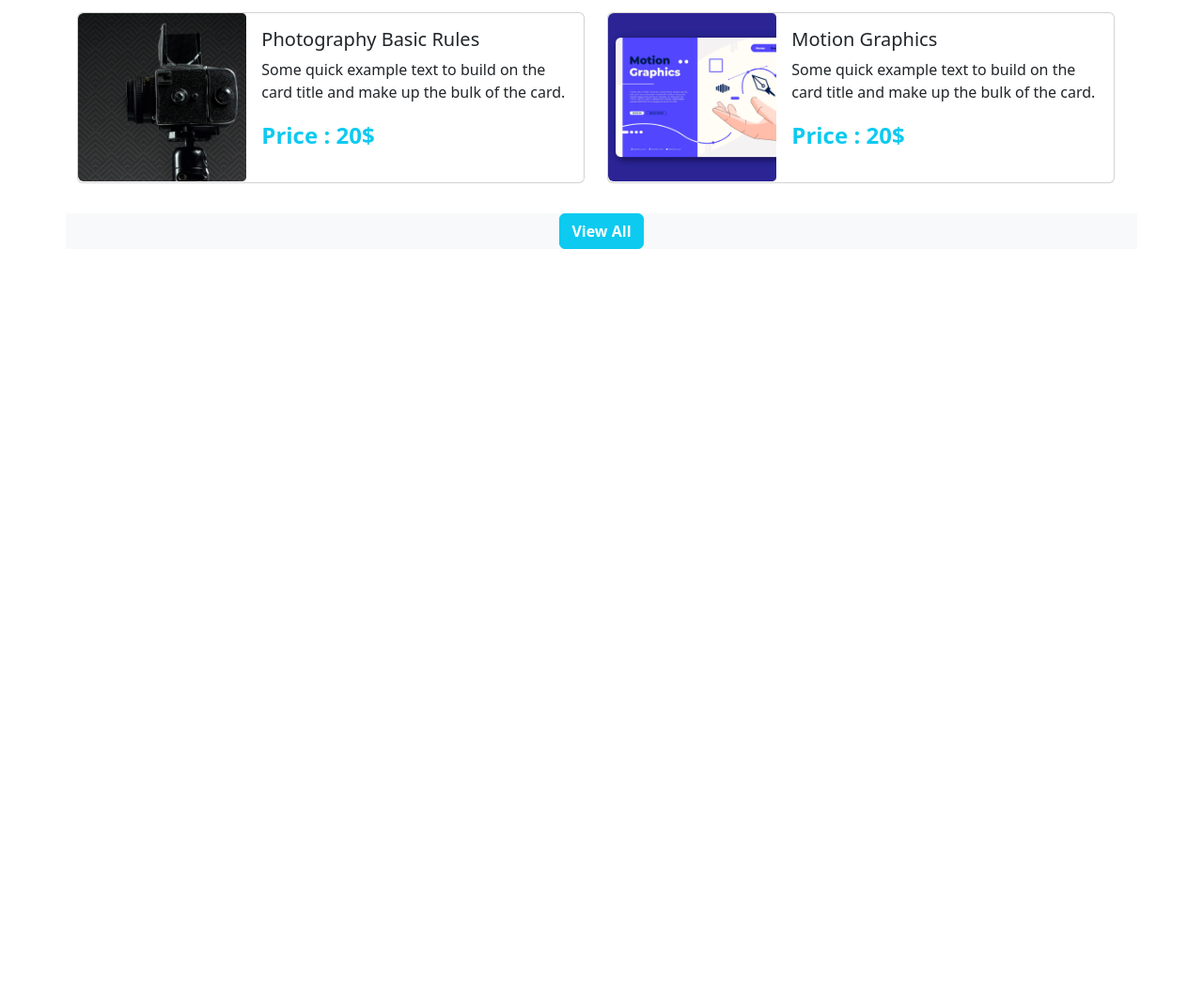
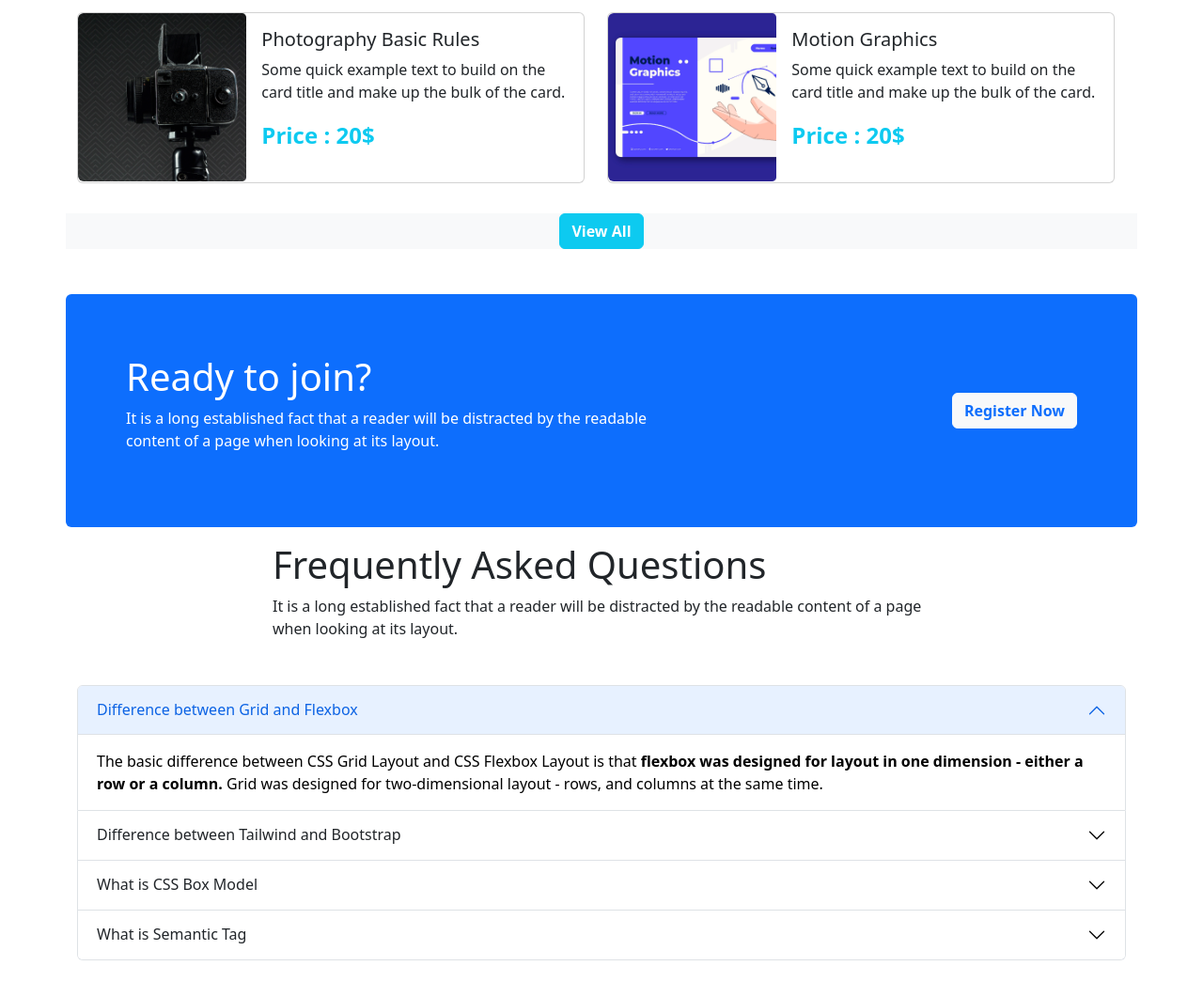
Before and after one commit to rifat1896129/assignment-3, a plain HTML site: page index.html in a window 1280 px wide. Shown: the part 1351-2412 px from the top of the page at 94% size. Before the commit the page ends 1616 px from the top, so only its background shows below. Drawn offline with nearby package versions, Linux system fonts and the light colour scheme; files that its build step writes are made by us from their sources.

Commit message:
done accordion

```diff
--- a/bootstrap/style.css
+++ /dev/null
@@ -1,5 +0,0 @@
-.navbar-nav.navbar-center {
-    position: absolute;
-    left: 50%;
-    transform: translatex(-50%);
-}
--- a/index.html
+++ b/index.html
@@ -183,7 +183,7 @@
         </div>
       </div>
 </div>
-<div class="container bg-light">
+<div class="container bg-light mb-5">
     <div class="col-md-12 text-center">
         <button type="button" class="btn btn-info text-white fw-bold">View All</button>
 
@@ -191,6 +191,74 @@
 </div>
 
 </section>
+<div class=" container text-bg-primary p-3 d-flex justify-content-between align-items-center rifat mb-3 rounded">
+    <div class="p-5">
+        <h1>Ready to join?</h1>
+        <p>It is a long established fact that a reader will be distracted by the readable <br> content of a page when looking at its layout.</p>
+    </div>
+    <div class="reg-button p-5">
+        <button type="button" class="btn btn-light fw-bold text-primary">Register Now</button>
+    </div>
+</div>
+
+<div class="mx-auto mb-5" style="width: 700px;">
+    <h1>Frequently Asked Questions</h1>
+    <p>It is a long established fact that a reader will be distracted by the readable content of a page when looking at its layout.</p>
+</div>
+<div class="accordion container mb-5" id="accordionExample">
+    <div class="accordion-item">
+      <h2 class="accordion-header" id="headingOne">
+        <button class="accordion-button" type="button" data-bs-toggle="collapse" data-bs-target="#collapseOne" aria-expanded="true" aria-controls="collapseOne">
+         Difference between Grid and Flexbox
+        </button>
+      </h2>
+      <div id="collapseOne" class="accordion-collapse collapse show" aria-labelledby="headingOne" data-bs-parent="#accordionExample">
+        <div class="accordion-body">
+            The basic difference between CSS Grid Layout and CSS Flexbox Layout is that <strong>flexbox was designed for layout in one dimension - either a row or a column.</strong> Grid was designed for two-dimensional layout - rows, and columns at the same time.
+        </div>
+      </div>
+    </div>
+    <div class="accordion-item">
+      <h2 class="accordion-header" id="headingTwo">
+        <button class="accordion-button collapsed" type="button" data-bs-toggle="collapse" data-bs-target="#collapseTwo" aria-expanded="false" aria-controls="collapseTwo">
+        Difference between Tailwind and Bootstrap
+        </button>
+      </h2>
+      <div id="collapseTwo" class="accordion-collapse collapse" aria-labelledby="headingTwo" data-bs-parent="#accordionExample">
+        <div class="accordion-body">
+            Tailwind offers predesigned widgets to build a site from scratch with fast UI development. Bootstrap comes with a set of pre-styled responsive, mobile-first components that possess a definite UI kit. Tailwind CSS uses a set of utility classes to create a neat UI with more flexibility and uniqueness.
+        </div>
+      </div>
+    </div>
+    <div class="accordion-item">
+      <h2 class="accordion-header" id="headingThree">
+        <button class="accordion-button collapsed" type="button" data-bs-toggle="collapse" data-bs-target="#collapseThree" aria-expanded="false" aria-controls="collapseThree">
+        What is CSS Box Model
+        </button>
+      </h2>
+      <div id="collapseThree" class="accordion-collapse collapse" aria-labelledby="headingThree" data-bs-parent="#accordionExample">
+        <div class="accordion-body">
+            In CSS, the term "box model" is used when talking about design and layout.
+            The CSS box model is essentially a box that wraps around every HTML element. It consists of: margins, borders, padding, and the actual content.
+        </div>
+      </div>
+    </div>
+    <div class="accordion-item">
+      <h2 class="accordion-header" id="headingFour">
+        <button class="accordion-button collapsed" type="button" data-bs-toggle="collapse" data-bs-target="#collapseFour" aria-expanded="false" aria-controls="collapseFour">
+        What is Semantic Tag
+        </button>
+      </h2>
+      <div id="collapseFour" class="accordion-collapse collapse" aria-labelledby="headingFour" data-bs-parent="#accordionExample">
+        <div class="accordion-body">
+            The HTML semantics refers to <strong>the tags that provide meaning to an HTML page rather than just presentation. </strong> It makes HTML more comprehensible by better defining the different sections and layout of web pages.
+        </div>
+      </div>
+    </div>
+  </div>
+
+
+
     <script src="https://cdn.jsdelivr.net/npm/bootstrap@5.2.0/dist/js/bootstrap.bundle.min.js"></script>
 </body>
 </html>
--- /dev/null
+++ b/style.css
@@ -0,0 +1,3 @@
+.rifat{
+    width: 850px;
+}
```
